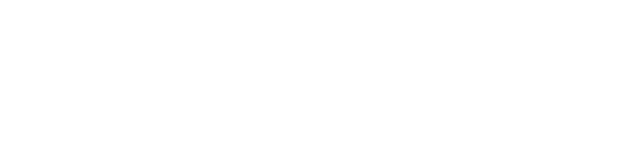
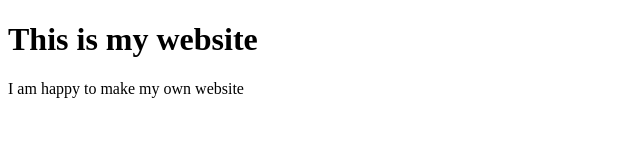
Before and after one commit to Mariha-Rahman/Third-repo, a plain HTML site: page index.html in a window 1280 px wide. Shown: the whole page, without its empty margins (0-640 px from the left). Drawn offline with Linux system fonts and the light colour scheme.

Commit message:
add heading

```diff
--- a/index.html
+++ b/index.html
@@ -7,6 +7,7 @@
     <title>My third repo</title>
 </head>
 <body>
-
+    <h1>This is my website</h1>
+    <p>I am happy to make my own website</p>
 </body>
 </html>
```
